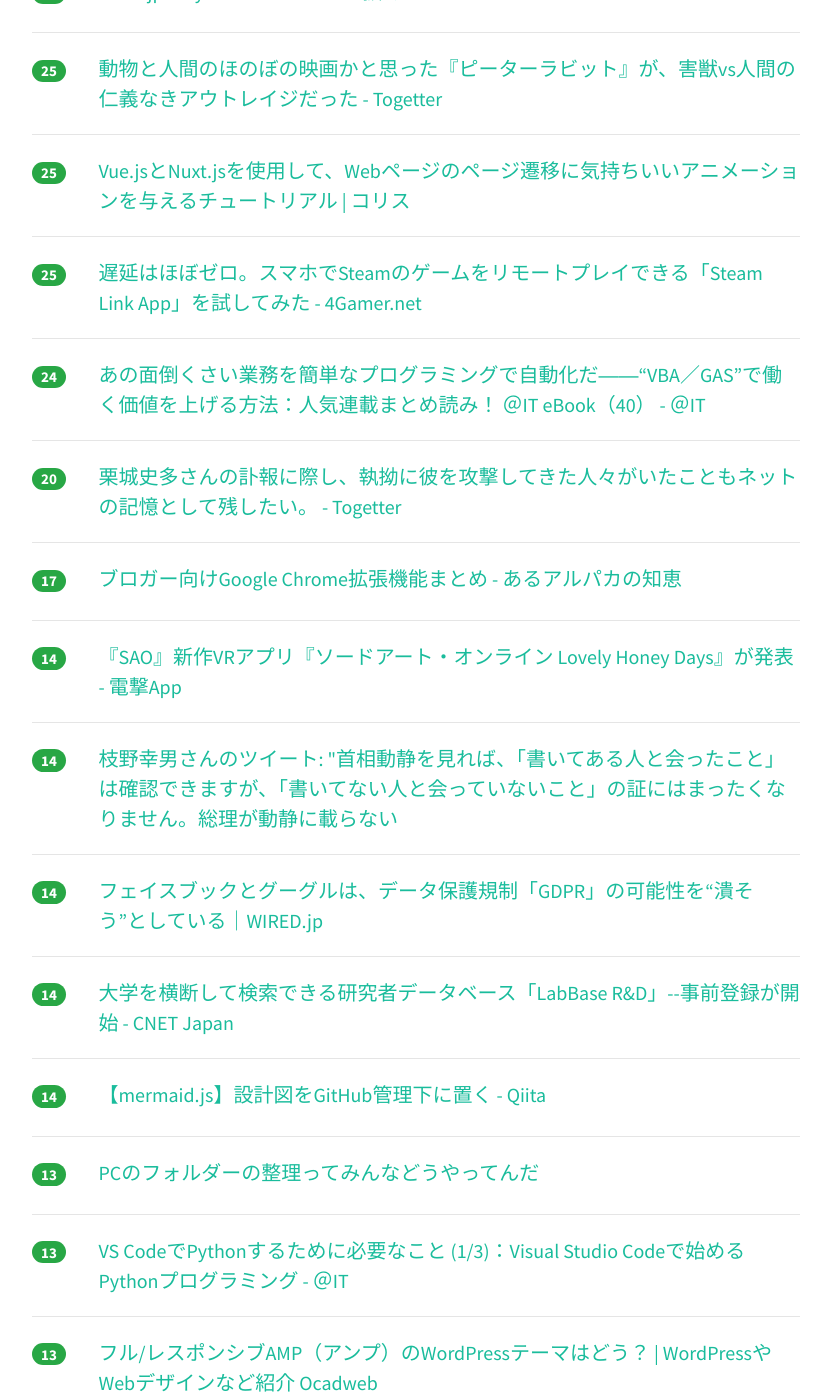
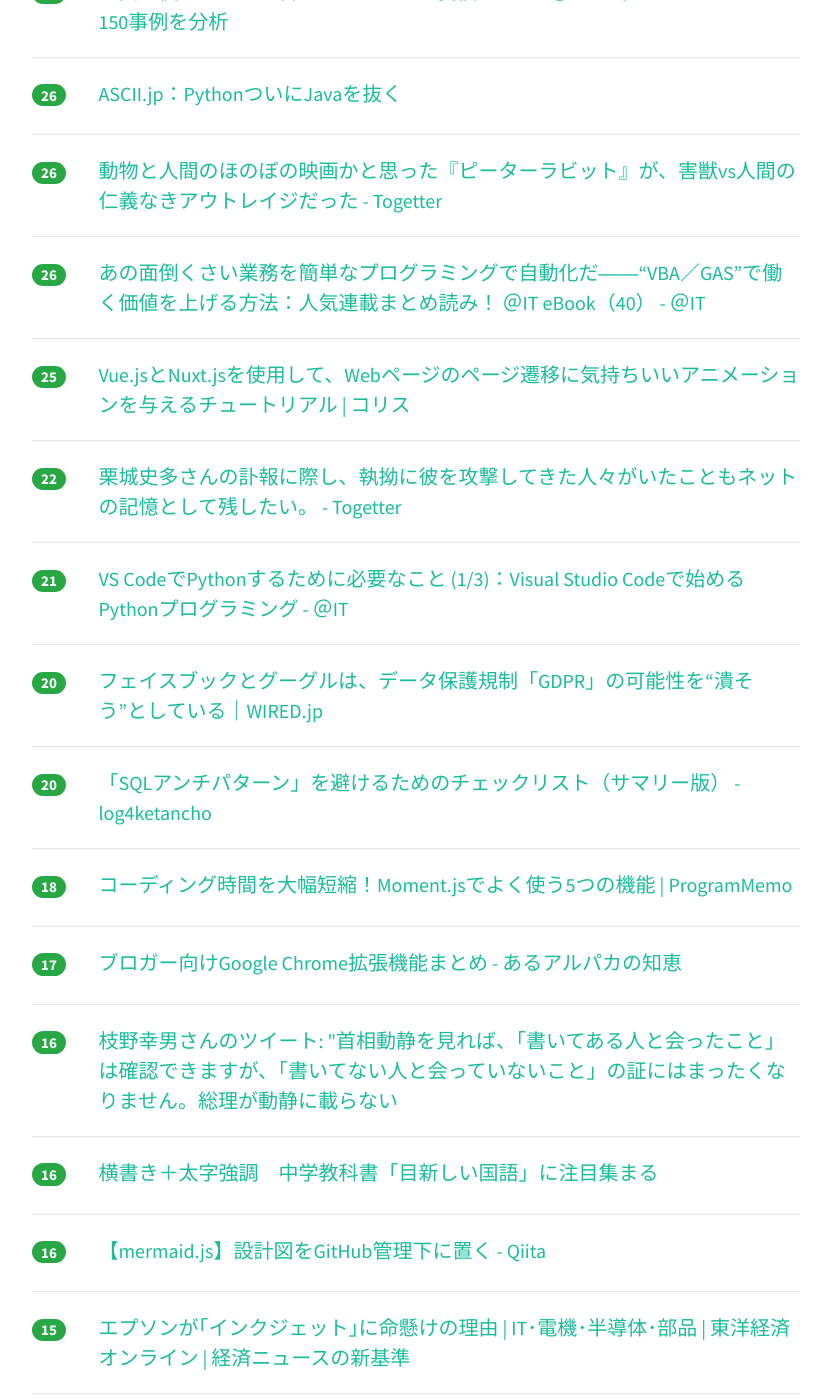
Before and after one commit to yatta47/hatena-matome-site, a Jekyll site: the page built from _posts/2018-05-22-hatena.md, in a window 1280 px wide and 1400 px high, scrolled down 1240 px. Shown: the whole window, without its empty margins (224-1055 px from the left). Built offline with Jekyll 4.4.1, drawn with Linux system fonts in a browser that asks for light colours; nearby versions of some CDN libraries; some of the changed text lies outside the part shown.

Commit message:
Updated 2018-05-22

```diff
--- a/_posts/2018-05-22-hatena.md
+++ b/_posts/2018-05-22-hatena.md
@@ -1,19 +1,24 @@
 ---
 layout: post
 title:  "2018-05-22 はてぶIT"
-date:   2018-05-22 11:02:10
+date:   2018-05-22 12:02:30
 tags: [it-hotentry]
 ---
-31 件のデータあり
+35 件のデータあり
 
 <hr><div class="row">
-<div class="col-1"><span class="badge badge-pill badge-success h2">65</span></div>
+<div class="col-1"><span class="badge badge-pill badge-success h2">80</span></div>
 <div class="col-11"><a href='http://www.itmedia.co.jp/news/articles/1805/21/news103.html' target='_blank'>「世界最速処理性能」　MUFGとAkamaiが新型ブロックチェーンを開発 - ITmedia NEWS</a></div>
 </div>
 <hr>
 <div class="row">
+<div class="col-1"><span class="badge badge-pill badge-success h2">76</span></div>
+<div class="col-11"><a href='http://business.nikkeibp.co.jp/atcl/opinion/16/041100064/052100004/' target='_blank'>列に割り込む中国人は、怒られたらどうするか？：日経ビジネスオンライン</a></div>
+</div>
+<hr>
+<div class="row">
 <div class="col-1"><span class="badge badge-pill badge-success h2">46</span></div>
-<div class="col-11"><a href='http://business.nikkeibp.co.jp/atcl/opinion/16/041100064/052100004/' target='_blank'>列に割り込む中国人は、怒られたらどうするか？：日経ビジネスオンライン</a></div>
+<div class="col-11"><a href='https://dev.classmethod.jp/cloud/report-opsjaws-13/' target='_blank'>AWS運用専門の勉強会「Ops JAWS#13」で「IAMの運用 ベストプラクティス」というタイトルで登壇してきました #jawsug #opsjaws ｜ Developers.IO</a></div>
 </div>
 <hr>
 <div class="row">
@@ -23,26 +28,26 @@ tags: [it-hotentry]
 <hr>
 <div class="row">
 <div class="col-1"><span class="badge badge-pill badge-success h2">43</span></div>
-<div class="col-11"><a href='https://dev.classmethod.jp/cloud/report-opsjaws-13/' target='_blank'>AWS運用専門の勉強会「Ops JAWS#13」で「IAMの運用 ベストプラクティス」というタイトルで登壇してきました #jawsug #opsjaws ｜ Developers.IO</a></div>
+<div class="col-11"><a href='https://www.publickey1.jp/blog/18/google_kubernetes_engine_1103.html' target='_blank'>Google Kubernetes Engine 1.10が正式リリース。ゾーンに分散したストレージのレプリケーション、マルチマスターを3つのゾーンに分散して高可用性を実現 － Publickey</a></div>
 </div>
 <hr>
 <div class="row">
-<div class="col-1"><span class="badge badge-pill badge-success h2">34</span></div>
+<div class="col-1"><span class="badge badge-pill badge-success h2">36</span></div>
 <div class="col-11"><a href='https://internet.watch.impress.co.jp/docs/news/1123026.html' target='_blank'>「BIND 9」に脆弱性、リモートからnamedが異常終了、JPRSやJPCERT/CCが注意喚起 - INTERNET Watch</a></div>
 </div>
 <hr>
 <div class="row">
 <div class="col-1"><span class="badge badge-pill badge-success h2">31</span></div>
-<div class="col-11"><a href='https://www.publickey1.jp/blog/18/google_kubernetes_engine_1103.html' target='_blank'>Google Kubernetes Engine 1.10が正式リリース。ゾーンに分散したストレージのレプリケーション、マルチマスターを3つのゾーンに分散して高可用性を実現 － Publickey</a></div>
-</div>
-<hr>
-<div class="row">
-<div class="col-1"><span class="badge badge-pill badge-success h2">30</span></div>
 <div class="col-11"><a href='https://www.publickey1.jp/blog/18/awsi3metal.html' target='_blank'>AWS、ベアメタルサーバ「i3.metal」を正式サービスとして提供開始 － Publickey</a></div>
 </div>
 <hr>
 <div class="row">
-<div class="col-1"><span class="badge badge-pill badge-success h2">27</span></div>
+<div class="col-1"><span class="badge badge-pill badge-success h2">29</span></div>
+<div class="col-11"><a href='http://www.4gamer.net/games/038/G003821/20180521049/' target='_blank'>遅延はほぼゼロ。スマホでSteamのゲームをリモートプレイできる「Steam Link App」を試してみた - 4Gamer.net</a></div>
+</div>
+<hr>
+<div class="row">
+<div class="col-1"><span class="badge badge-pill badge-success h2">28</span></div>
 <div class="col-11"><a href='https://www.huffingtonpost.jp/2018/05/21/media-sexual-harassment_a_23439649/' target='_blank'>「女は使えない、と言われたくなくて我慢してきた」メディアのセクハラ、150事例を分析</a></div>
 </div>
 <hr>
@@ -52,8 +57,13 @@ tags: [it-hotentry]
 </div>
 <hr>
 <div class="row">
-<div class="col-1"><span class="badge badge-pill badge-success h2">25</span></div>
+<div class="col-1"><span class="badge badge-pill badge-success h2">26</span></div>
 <div class="col-11"><a href='https://togetter.com/li/1229514' target='_blank'>動物と人間のほのぼの映画かと思った『ピーターラビット』が、害獣vs人間の仁義なきアウトレイジだった - Togetter</a></div>
+</div>
+<hr>
+<div class="row">
+<div class="col-1"><span class="badge badge-pill badge-success h2">26</span></div>
+<div class="col-11"><a href='http://www.atmarkit.co.jp/ait/articles/1805/21/news016.html' target='_blank'>あの面倒くさい業務を簡単なプログラミングで自動化だ――“VBA／GAS”で働く価値を上げる方法：人気連載まとめ読み！ ＠IT eBook（40） - ＠IT</a></div>
 </div>
 <hr>
 <div class="row">
@@ -62,23 +72,68 @@ tags: [it-hotentry]
 </div>
 <hr>
 <div class="row">
-<div class="col-1"><span class="badge badge-pill badge-success h2">25</span></div>
-<div class="col-11"><a href='http://www.4gamer.net/games/038/G003821/20180521049/' target='_blank'>遅延はほぼゼロ。スマホでSteamのゲームをリモートプレイできる「Steam Link App」を試してみた - 4Gamer.net</a></div>
+<div class="col-1"><span class="badge badge-pill badge-success h2">22</span></div>
+<div class="col-11"><a href='https://togetter.com/li/1229574' target='_blank'>栗城史多さんの訃報に際し、執拗に彼を攻撃してきた人々がいたこともネットの記憶として残したい。 - Togetter</a></div>
 </div>
 <hr>
 <div class="row">
-<div class="col-1"><span class="badge badge-pill badge-success h2">24</span></div>
-<div class="col-11"><a href='http://www.atmarkit.co.jp/ait/articles/1805/21/news016.html' target='_blank'>あの面倒くさい業務を簡単なプログラミングで自動化だ――“VBA／GAS”で働く価値を上げる方法：人気連載まとめ読み！ ＠IT eBook（40） - ＠IT</a></div>
+<div class="col-1"><span class="badge badge-pill badge-success h2">21</span></div>
+<div class="col-11"><a href='http://www.atmarkit.co.jp/ait/articles/1805/22/news043.html' target='_blank'>VS CodeでPythonするために必要なこと (1/3)：Visual Studio Codeで始めるPythonプログラミング - ＠IT</a></div>
 </div>
 <hr>
 <div class="row">
 <div class="col-1"><span class="badge badge-pill badge-success h2">20</span></div>
-<div class="col-11"><a href='https://togetter.com/li/1229574' target='_blank'>栗城史多さんの訃報に際し、執拗に彼を攻撃してきた人々がいたこともネットの記憶として残したい。 - Togetter</a></div>
+<div class="col-11"><a href='https://wired.jp/2018/05/22/google-and-facebook-gdpr/' target='_blank'>フェイスブックとグーグルは、データ保護規制「GDPR」の可能性を“潰そう”としている｜WIRED.jp</a></div>
+</div>
+<hr>
+<div class="row">
+<div class="col-1"><span class="badge badge-pill badge-success h2">20</span></div>
+<div class="col-11"><a href='http://www.ketancho.net/entry/2018/04/25/075500' target='_blank'>「SQLアンチパターン」を避けるためのチェックリスト（サマリー版） - log4ketancho</a></div>
+</div>
+<hr>
+<div class="row">
+<div class="col-1"><span class="badge badge-pill badge-success h2">18</span></div>
+<div class="col-11"><a href='http://program-memo.com/archives/135' target='_blank'>コーディング時間を大幅短縮！Moment.jsでよく使う5つの機能 | ProgramMemo</a></div>
 </div>
 <hr>
 <div class="row">
 <div class="col-1"><span class="badge badge-pill badge-success h2">17</span></div>
 <div class="col-11"><a href='http://www.arupakano.com/entry/google-chrome-extensions' target='_blank'>ブロガー向けGoogle Chrome拡張機能まとめ - あるアルパカの知恵</a></div>
+</div>
+<hr>
+<div class="row">
+<div class="col-1"><span class="badge badge-pill badge-success h2">16</span></div>
+<div class="col-11"><a href='http://twitter.com/edanoyukio0531/status/998584666427867136' target='_blank'>枝野幸男さんのツイート: "首相動静を見れば、「書いてある人と会ったこと」は確認できますが、「書いてない人と会っていないこと」の証にはまったくなりません。総理が動静に載らない</a></div>
+</div>
+<hr>
+<div class="row">
+<div class="col-1"><span class="badge badge-pill badge-success h2">16</span></div>
+<div class="col-11"><a href='http://kyoko-np.net/2018052201.html' target='_blank'>横書き＋太字強調　中学教科書「目新しい国語」に注目集まる</a></div>
+</div>
+<hr>
+<div class="row">
+<div class="col-1"><span class="badge badge-pill badge-success h2">16</span></div>
+<div class="col-11"><a href='https://qiita.com/set0gut1/items/a2d2dcfb4e3544822161' target='_blank'>【mermaid.js】設計図をGitHub管理下に置く - Qiita</a></div>
+</div>
+<hr>
+<div class="row">
+<div class="col-1"><span class="badge badge-pill badge-success h2">15</span></div>
+<div class="col-11"><a href='https://toyokeizai.net/articles/-/221717' target='_blank'>エプソンが｢インクジェット｣に命懸けの理由 | IT･電機･半導体･部品 | 東洋経済オンライン | 経済ニュースの新基準</a></div>
+</div>
+<hr>
+<div class="row">
+<div class="col-1"><span class="badge badge-pill badge-success h2">15</span></div>
+<div class="col-11"><a href='https://ocadweb.com/web/liquid_amp' target='_blank'>フル/レスポンシブAMP（アンプ）のWordPressテーマはどう？ | WordPressやWebデザインなど紹介 Ocadweb</a></div>
+</div>
+<hr>
+<div class="row">
+<div class="col-1"><span class="badge badge-pill badge-success h2">15</span></div>
+<div class="col-11"><a href='https://goodpatch.com/blog/logo-design-by-golden-ratio/' target='_blank'>黄金比を使ってロゴデザインをしてみよう | Goodpatch Blog</a></div>
+</div>
+<hr>
+<div class="row">
+<div class="col-1"><span class="badge badge-pill badge-success h2">14</span></div>
+<div class="col-11"><a href='https://anond.hatelabo.jp/20180521211420' target='_blank'>PCのフォルダーの整理ってみんなどうやってんだ</a></div>
 </div>
 <hr>
 <div class="row">
@@ -88,37 +143,12 @@ tags: [it-hotentry]
 <hr>
 <div class="row">
 <div class="col-1"><span class="badge badge-pill badge-success h2">14</span></div>
-<div class="col-11"><a href='http://twitter.com/edanoyukio0531/status/998584666427867136' target='_blank'>枝野幸男さんのツイート: "首相動静を見れば、「書いてある人と会ったこと」は確認できますが、「書いてない人と会っていないこと」の証にはまったくなりません。総理が動静に載らない</a></div>
-</div>
-<hr>
-<div class="row">
-<div class="col-1"><span class="badge badge-pill badge-success h2">14</span></div>
-<div class="col-11"><a href='https://wired.jp/2018/05/22/google-and-facebook-gdpr/' target='_blank'>フェイスブックとグーグルは、データ保護規制「GDPR」の可能性を“潰そう”としている｜WIRED.jp</a></div>
-</div>
-<hr>
-<div class="row">
-<div class="col-1"><span class="badge badge-pill badge-success h2">14</span></div>
 <div class="col-11"><a href='https://japan.cnet.com/article/35119508/' target='_blank'>大学を横断して検索できる研究者データベース「LabBase R&D」--事前登録が開始 - CNET Japan</a></div>
 </div>
 <hr>
 <div class="row">
-<div class="col-1"><span class="badge badge-pill badge-success h2">14</span></div>
-<div class="col-11"><a href='https://qiita.com/set0gut1/items/a2d2dcfb4e3544822161' target='_blank'>【mermaid.js】設計図をGitHub管理下に置く - Qiita</a></div>
-</div>
-<hr>
-<div class="row">
 <div class="col-1"><span class="badge badge-pill badge-success h2">13</span></div>
-<div class="col-11"><a href='https://anond.hatelabo.jp/20180521211420' target='_blank'>PCのフォルダーの整理ってみんなどうやってんだ</a></div>
-</div>
-<hr>
-<div class="row">
-<div class="col-1"><span class="badge badge-pill badge-success h2">13</span></div>
-<div class="col-11"><a href='http://www.atmarkit.co.jp/ait/articles/1805/22/news043.html' target='_blank'>VS CodeでPythonするために必要なこと (1/3)：Visual Studio Codeで始めるPythonプログラミング - ＠IT</a></div>
-</div>
-<hr>
-<div class="row">
-<div class="col-1"><span class="badge badge-pill badge-success h2">13</span></div>
-<div class="col-11"><a href='https://ocadweb.com/web/liquid_amp' target='_blank'>フル/レスポンシブAMP（アンプ）のWordPressテーマはどう？ | WordPressやWebデザインなど紹介 Ocadweb</a></div>
+<div class="col-11"><a href='https://www.suzukikenichi.com/blog/google-only-checks-canonicals-on-the-raw-html-not-the-rendered-one/' target='_blank'>クライアントサイドでレンダリングしたrel="canonical"をGoogleは完全無視 | 海外SEO情報ブログ</a></div>
 </div>
 <hr>
 <div class="row">
@@ -128,32 +158,22 @@ tags: [it-hotentry]
 <hr>
 <div class="row">
 <div class="col-1"><span class="badge badge-pill badge-success h2">12</span></div>
-<div class="col-11"><a href='http://kyoko-np.net/2018052201.html' target='_blank'>横書き＋太字強調　中学教科書「目新しい国語」に注目集まる</a></div>
+<div class="col-11"><a href='https://www.nabunken.go.jp/nabunkenblog/2018/05/20180521.html' target='_blank'>「木簡データベース」及び「木簡字典」の公開終了のお知らせ - なぶんけんブログ</a></div>
 </div>
 <hr>
 <div class="row">
 <div class="col-1"><span class="badge badge-pill badge-success h2">12</span></div>
-<div class="col-11"><a href='http://program-memo.com/archives/135' target='_blank'>コーディング時間を大幅短縮！Moment.jsでよく使う5つの機能 | ProgramMemo</a></div>
+<div class="col-11"><a href='https://withnews.jp/article/f0180522000qq000000000000000W04y10301qq000017280A' target='_blank'>松本人志の「初代相方」の今…「嫉妬と喪失感」で過ごした30代 - withnews（ウィズニュース）</a></div>
 </div>
 <hr>
 <div class="row">
 <div class="col-1"><span class="badge badge-pill badge-success h2">11</span></div>
-<div class="col-11"><a href='https://www.nabunken.go.jp/nabunkenblog/2018/05/20180521.html' target='_blank'>「木簡データベース」及び「木簡字典」の公開終了のお知らせ - なぶんけんブログ</a></div>
-</div>
-<hr>
-<div class="row">
-<div class="col-1"><span class="badge badge-pill badge-success h2">11</span></div>
-<div class="col-11"><a href='https://toyokeizai.net/articles/-/221717' target='_blank'>エプソンが｢インクジェット｣に命懸けの理由 | IT･電機･半導体･部品 | 東洋経済オンライン | 経済ニュースの新基準</a></div>
-</div>
-<hr>
-<div class="row">
-<div class="col-1"><span class="badge badge-pill badge-success h2">10</span></div>
 <div class="col-11"><a href='http://b.hatena.ne.jp/entry/s/www.asahi.com/articles/ASL5P62L5L5PUTIL061.html' target='_blank'>はてなブックマーク - 「安倍首相が『獣医大学はいいね』」愛媛県新文書に記録：朝日新聞デジタル</a></div>
 </div>
 <hr>
 <div class="row">
 <div class="col-1"><span class="badge badge-pill badge-success h2">10</span></div>
-<div class="col-11"><a href='https://withnews.jp/article/f0180522000qq000000000000000W04y10301qq000017280A' target='_blank'>松本人志の「初代相方」の今…「嫉妬と喪失感」で過ごした30代 - withnews（ウィズニュース）</a></div>
+<div class="col-11"><a href='https://anond.hatelabo.jp/20180519002205' target='_blank'>プリキュア視聴タイムラインで、プリキュアがハイライト消えた目をしだし..</a></div>
 </div>
 <hr>
 <div class="row">
```
